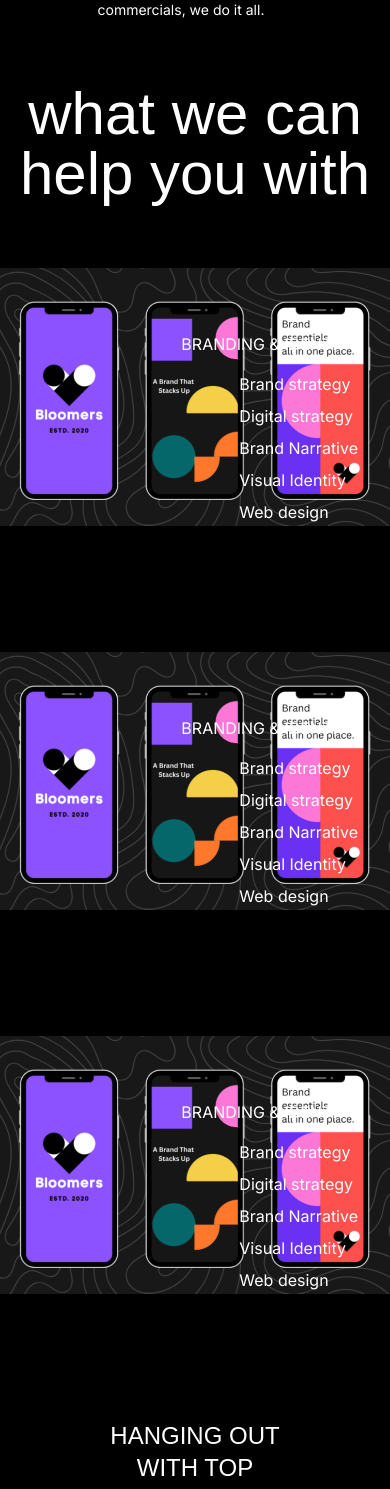
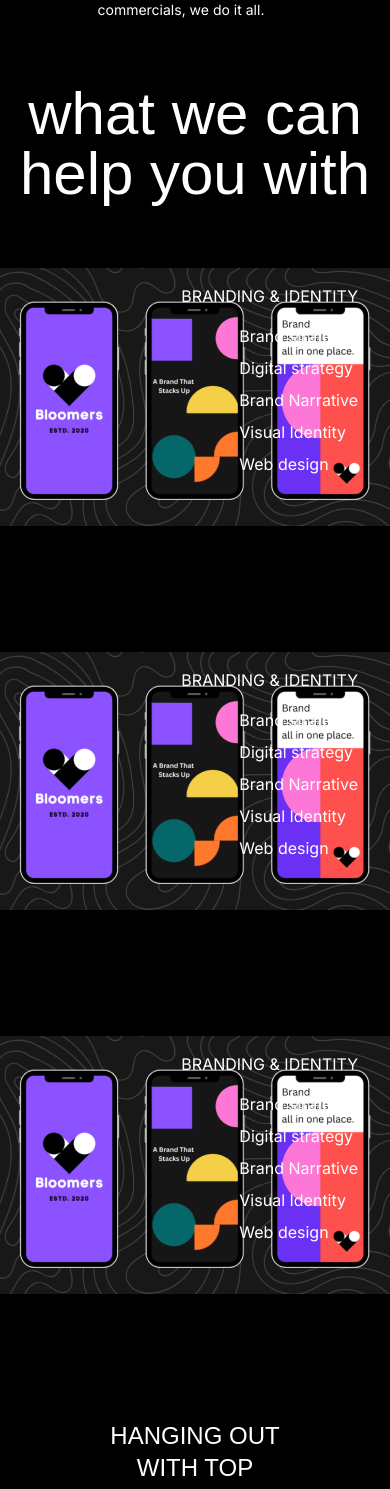
Before and after one commit to haseebbsal/craft9Studios, a Next.js app: page / in a window 390 px wide. Shown: the part 3168-4657 px from the top of the page. Built offline with nearby package versions, Linux system fonts and the light colour scheme; a web font is replaced by a local one.

Commit message:
push files

```diff
--- a/src/app/page.tsx
+++ b/src/app/page.tsx
@@ -45,7 +45,7 @@ export default function Home() {
         <h1 className={`${italiana.className} text-center text-6xl` }>what we can help you with</h1>
         <div className="h-[20rem] sm:h-[30rem] relative" style={{ background:'url("/images/home/Banner 1 new.png")',backgroundRepeat:'repeat-x',backgroundSize:'contain'}} >
           {/* <Image className="  w-full h-full  absolute " src={`/images/home/Banner 1 new.png`} alt="brand-identity" width={300} height={300} /> */}
-          <div className="flex flex-col gap-4 z-3 items-end mr-8 mt-16">
+          <div className="flex flex-col gap-4 z-3 items-end mr-8 mt-4 sm:mt-4 sm:mt-16">
             <p>BRANDING & IDENTITY</p>
             <div className="flex flex-col gap-2">
               <p>Brand strategy</p>
@@ -58,7 +58,7 @@ export default function Home() {
         </div>
         <div className="h-[20rem] sm:h-[30rem] relative" style={{ background: 'url("/images/home/Banner 1 new.png")', backgroundRepeat: 'repeat-x', backgroundSize: 'contain' }} >
           {/* <Image className="  w-full h-full  absolute " src={`/images/home/Banner 1 new.png`} alt="brand-identity" width={300} height={300} /> */}
-          <div className="flex flex-col gap-4 z-3 items-end mr-8 mt-16">
+          <div className="flex flex-col gap-4 z-3 items-end mr-8 mt-4 sm:mt-16">
             <p>BRANDING & IDENTITY</p>
             <div className="flex flex-col gap-2">
               <p>Brand strategy</p>
@@ -71,7 +71,7 @@ export default function Home() {
         </div>
         <div className="h-[20rem] sm:h-[30rem] relative" style={{ background: 'url("/images/home/Banner 1 new.png")', backgroundRepeat: 'repeat-x', backgroundSize: 'contain' }} >
           {/* <Image className="  w-full h-full  absolute " src={`/images/home/Banner 1 new.png`} alt="brand-identity" width={300} height={300} /> */}
-          <div className="flex flex-col gap-4 z-3 items-end mr-8 mt-16">
+          <div className="flex flex-col gap-4 z-3 items-end mr-8 mt-4 sm:mt-16">
             <p>BRANDING & IDENTITY</p>
             <div className="flex flex-col gap-2">
               <p>Brand strategy</p>
```
